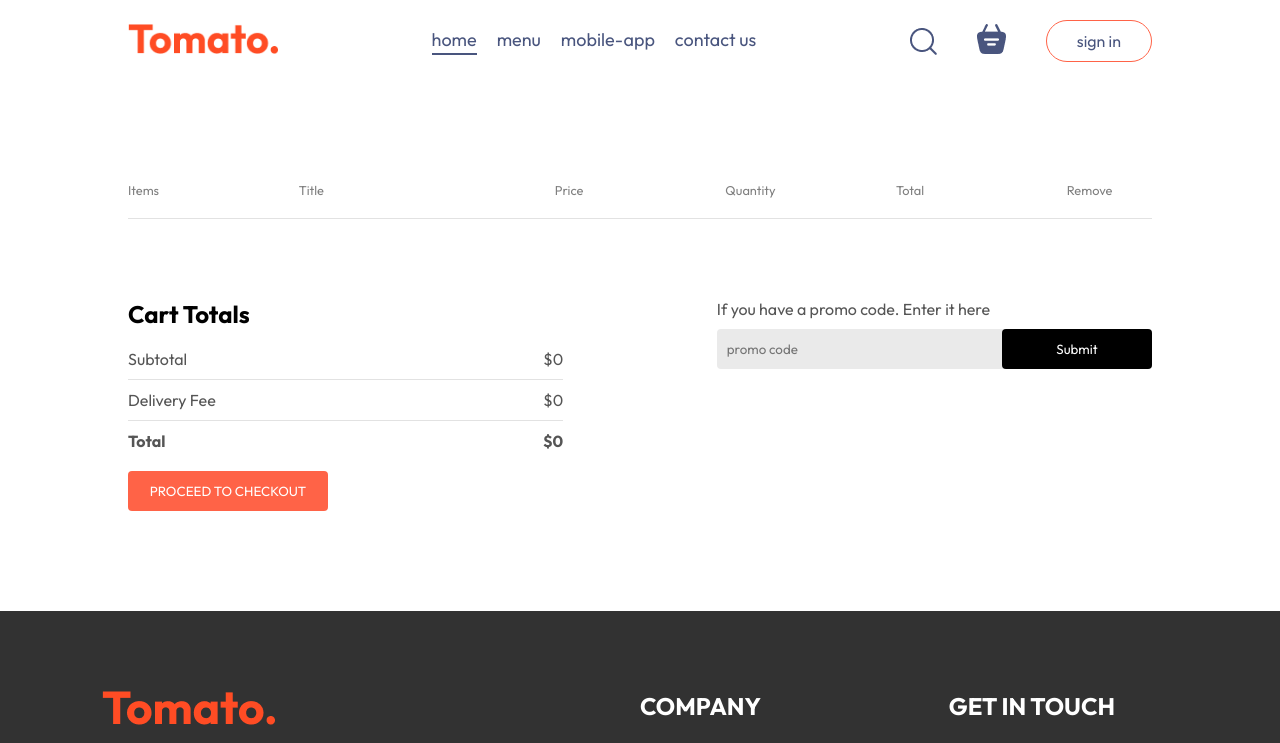
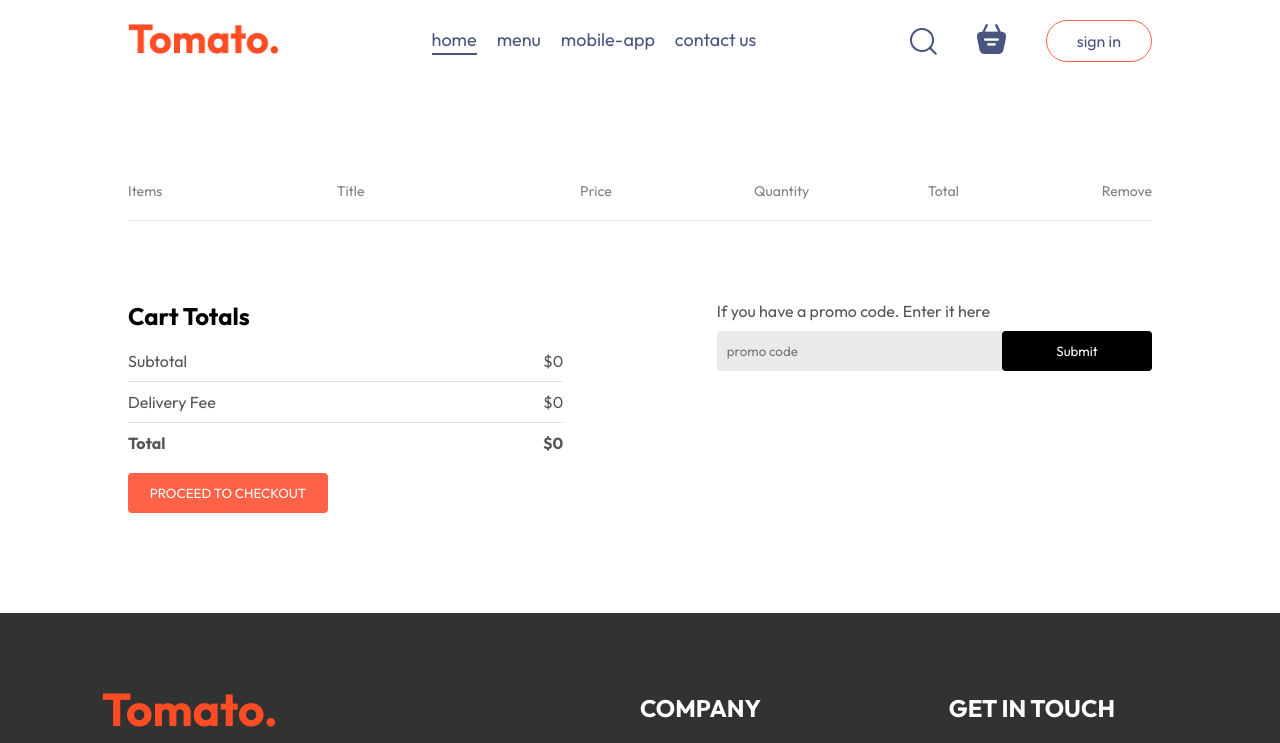
Before and after one commit to nlinh1509/Food_delivery, a React (Vite) app in the folder front-end/: page /cart in a window 1280 px wide. Shown: the top 743 px of the page. Built offline with nearby package versions, Linux system fonts and the light colour scheme.

Commit message:
fix cart

```diff
--- a/front-end/src/pages/Cart/Cart.css
+++ b/front-end/src/pages/Cart/Cart.css
@@ -4,10 +4,10 @@
 
 .cart_items_title {
   display: grid;
-  grid-template-columns: 1fr 1.5fr 1fr 1fr 1fr 0.5fr;
+  grid-template-columns: 1.2fr 1.4fr 1fr 1fr 1fr 0.2fr;
   align-items: center;
   color: grey;
-  font-size: max(1vw, 12px);
+  font-size: max(1.1vw, 12px);
 }
 
 .cart_items_item {
@@ -16,7 +16,7 @@
 }
 
 .cart_items_item img {
-  width: 50px;
+  width: 80px;
 }
 
 .cart hr {
```
